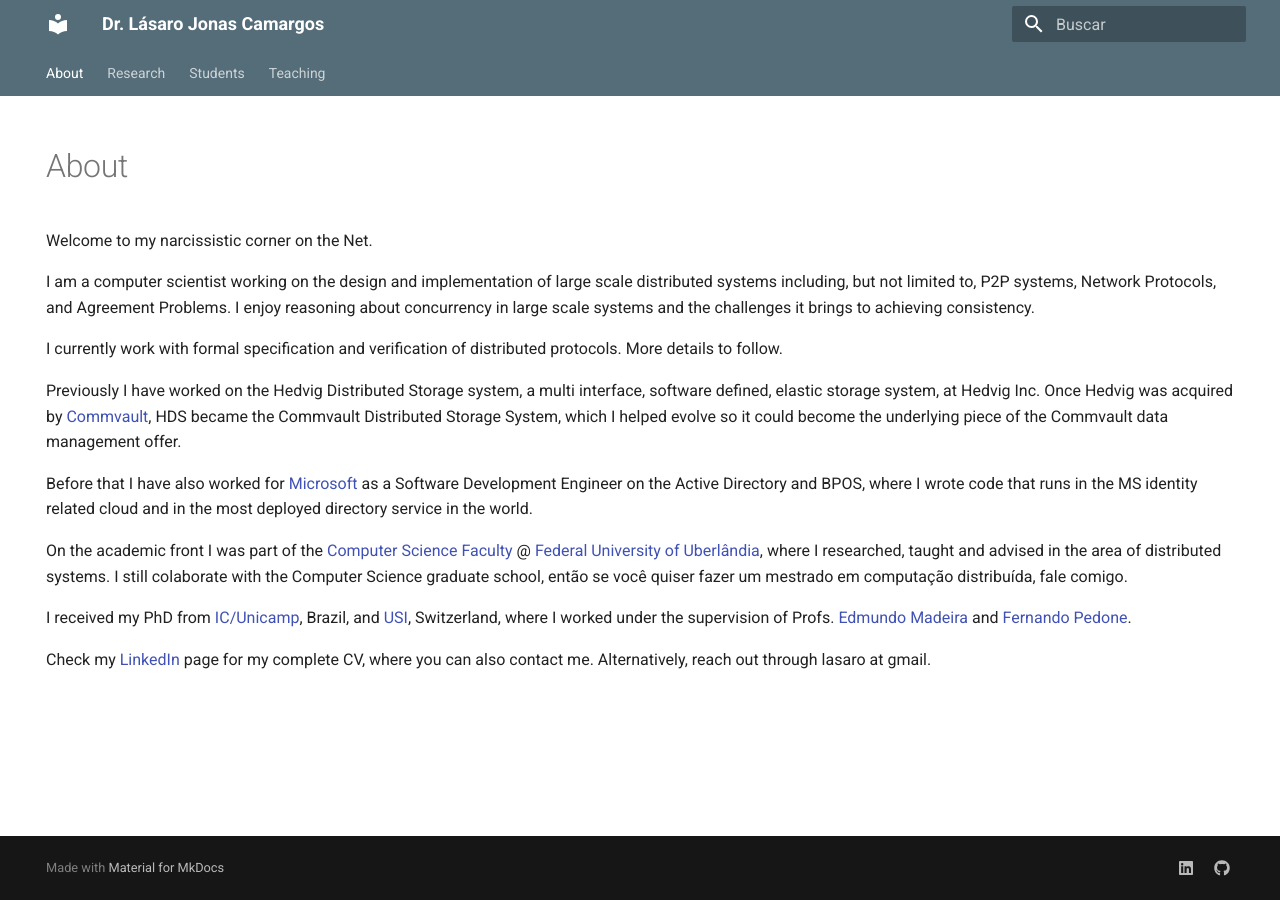
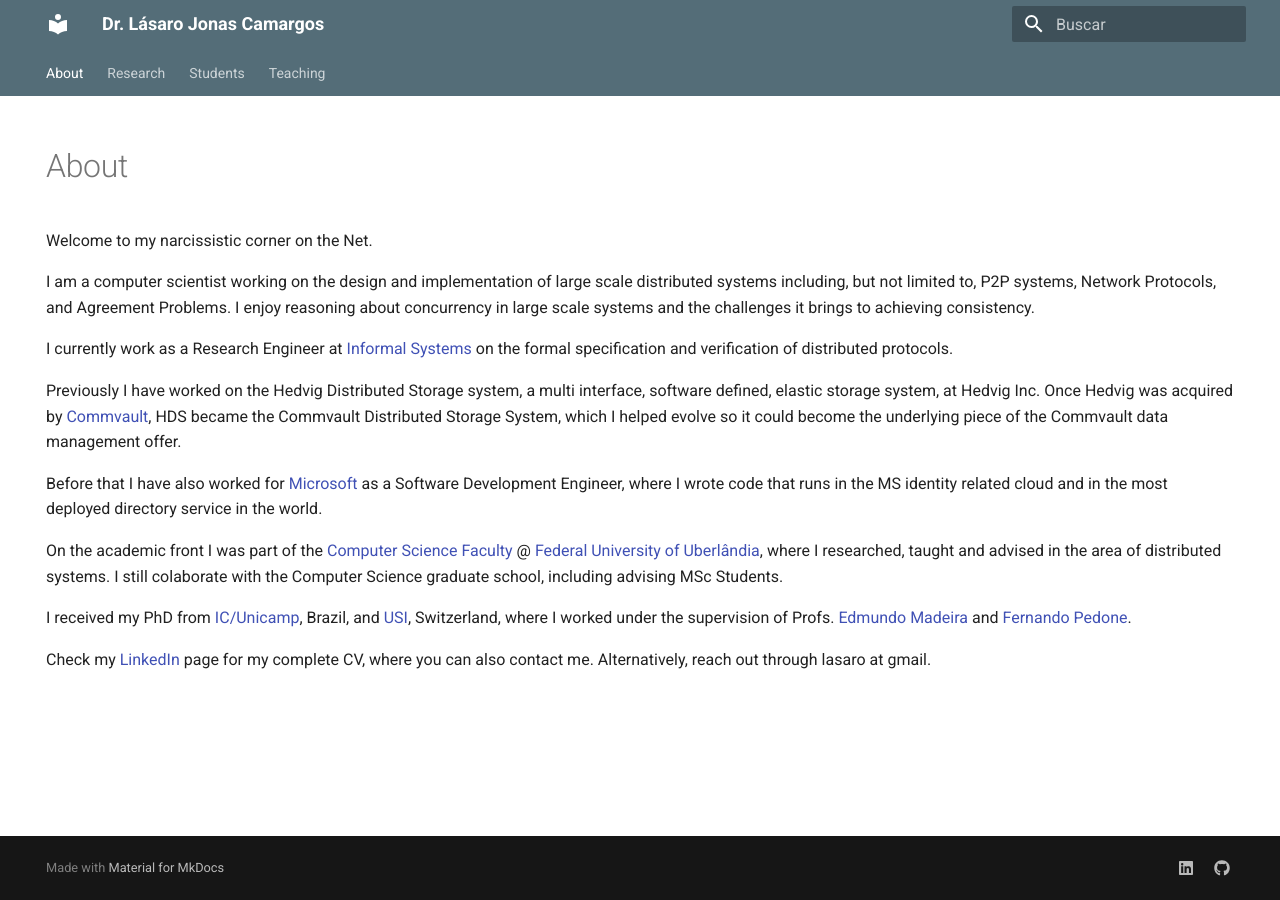
Before and after one commit to lasarojc/lasarojc.github.io, an MkDocs documentation site: the page built from docs/index.md, in a window 1280 px wide. Built offline with MkDocs 1.6.1 and Material for MkDocs 9.7.7, drawn with Linux system fonts in a browser that asks for light colours.

Commit message:
Update index.md

```diff
--- a/docs/index.md
+++ b/docs/index.md
@@ -9,14 +9,14 @@ Welcome to my narcissistic corner on the Net.
 I am a computer scientist working on the design and implementation of large scale distributed systems including, but not limited to, P2P systems, Network Protocols, and Agreement Problems.
 I enjoy reasoning about concurrency in large scale systems and the challenges it brings to achieving consistency.
 
-I currently work with formal specification and verification of distributed protocols. More details to follow.
+I currently work as a Research Engineer at [Informal Systems](https://informal.systems) on the formal specification and verification of distributed protocols.
 
 Previously I have worked on the Hedvig Distributed Storage system, a multi interface, software defined, elastic storage system, at Hedvig Inc.
 Once Hedvig was acquired by [Commvault](https://www.commvault.com/), HDS became the Commvault Distributed Storage System, which I helped evolve so it could become the underlying piece of the Commvault data management offer.
 
-Before that I have also worked for [Microsoft](https://www.microsoft.com) as a Software Development Engineer on the Active Directory and BPOS, where I wrote code that runs in the MS identity related cloud and in the most deployed directory service in the world.
+Before that I have also worked for [Microsoft](https://www.microsoft.com) as a Software Development Engineer, where I wrote code that runs in the MS identity related cloud and in the most deployed directory service in the world.
 
-On the academic front I was part of the [Computer Science Faculty](https://www.facom.ufu.br) @ [Federal University of Uberlândia](https://www.ufu.br), where I researched, taught and advised in the area of distributed systems. I still colaborate with the Computer Science graduate school, então se você quiser fazer um mestrado em computação distribuída, fale comigo.
+On the academic front I was part of the [Computer Science Faculty](https://www.facom.ufu.br) @ [Federal University of Uberlândia](https://www.ufu.br), where I researched, taught and advised in the area of distributed systems. I still colaborate with the Computer Science graduate school, including advising MSc Students.
 
 I received my PhD from [IC/Unicamp](https://www.ic.unicamp.br), Brazil, and [USI](https://www.inf.usi.ch/en), Switzerland, where I worked under the supervision of Profs. [Edmundo Madeira](https://www.ic.unicamp.br/~edmundo) and [Fernando Pedone](https://www.inf.usi.ch/faculty/pedone/).
 <!-- As a PhD student I was a member of the Sprint project on high performance database replication.-->
```
